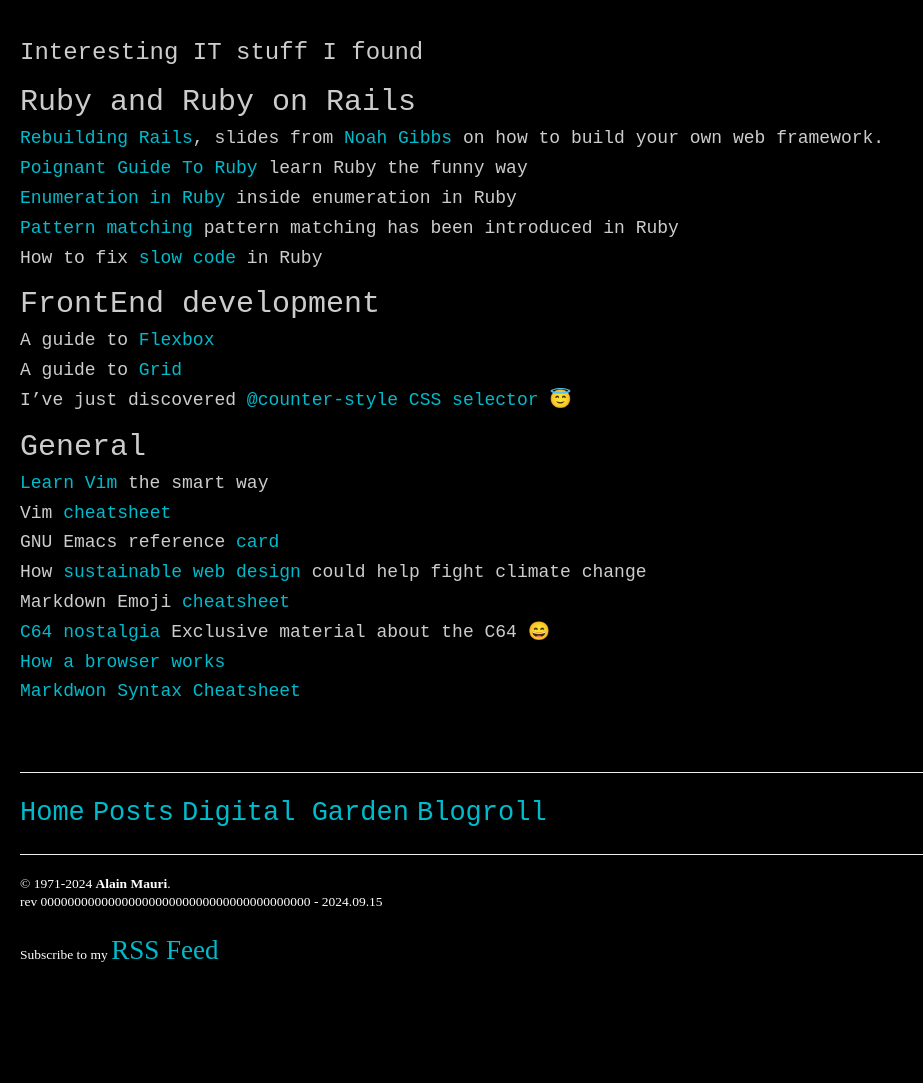
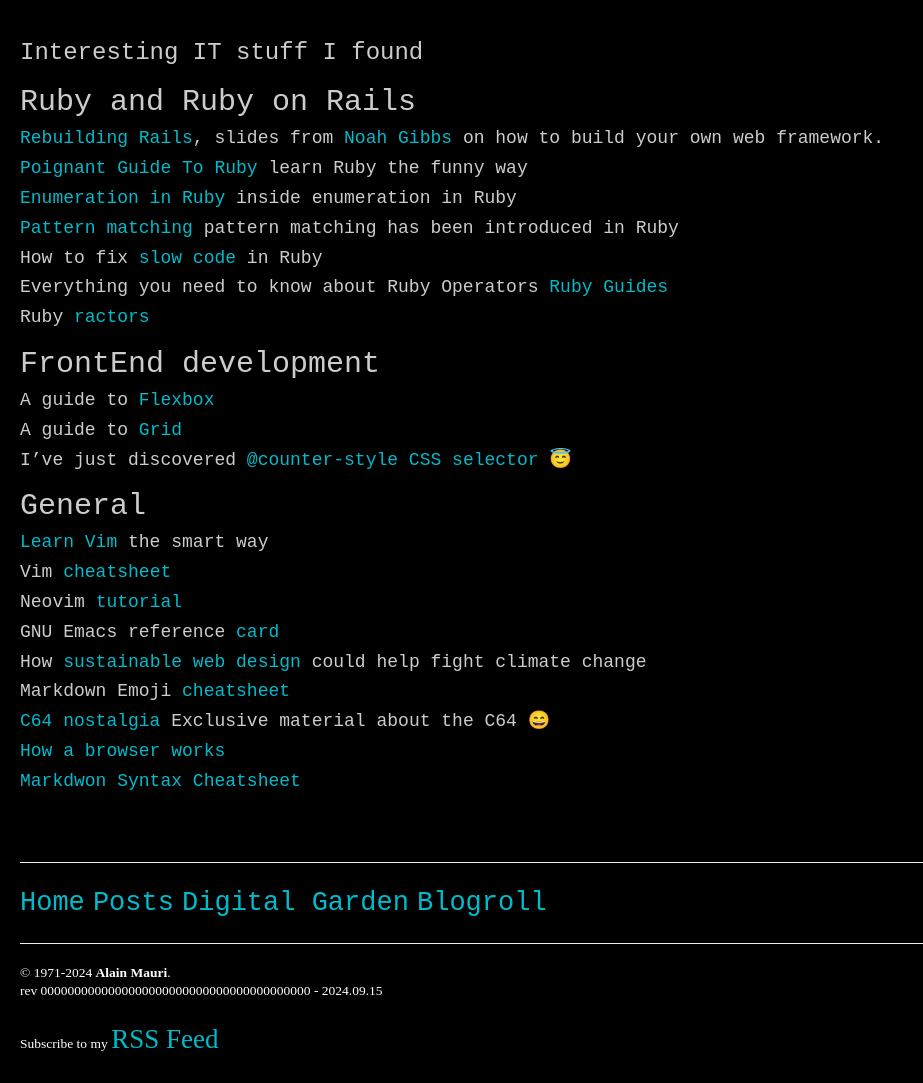
Before and after one commit to wildeng/wildeng.github.io, a Jekyll site: the page built from garden-pages/it-content/directory.md, in a window 1280 px wide. Shown: the whole page, without its empty margins (0-923 px from the left). Built offline with Jekyll 4.4.1, drawn with Linux system fonts in a browser that asks for light colours; emoji names are drawn with the system emoji font; before the commit the page ends 994 px from its top, so only the background shows below that.

Commit message:
Add links to blogroll and garden

```diff
--- a/garden-pages/it-content/directory.md
+++ b/garden-pages/it-content/directory.md
@@ -17,6 +17,10 @@
 
 #### How to fix [slow code](https://engineering.shopify.com/blogs/engineering/how-fix-slow-code-ruby) in Ruby
 
+#### Everything you need to know about Ruby Operators [Ruby Guides](https://www.rubyguides.com/2018/07/ruby-operators/)
+
+#### Ruby [ractors](https://gist.github.com/joeywang2023/fb5576ae680da697dc78a8c2b05ef287)
+
 ## FrontEnd development
 
 #### A guide to [Flexbox](https://css-tricks.com/snippets/css/a-guide-to-flexbox/)
@@ -27,6 +31,7 @@
 
 #### [Learn Vim](https://github.com/iggredible/Learn-Vim) the smart way
 #### Vim [cheatsheet](https://vim.rtorr.com)
+#### Neovim [tutorial](https://docs.google.com/spreadsheets/d/15k_UgeY0C3j8tVQnR2hD_kNljB1AApG3x3gYrKtUAlw/edit?pli=1&gid=309657549#gid=309657549)
 #### GNU Emacs reference [card](https://www.gnu.org/software/emacs/refcards/pdf/refcard.pdf)
 #### How [sustainable web design](https://www.wired.com/story/sustainable-software-design-climate-change/) could help fight climate change
 #### Markdown Emoji [cheatsheet](https://github.com/StuartDaniells/Markdown_Emoji-s_List)
```
Also changed, not shown: blogroll.md (+1 -0 lines).
